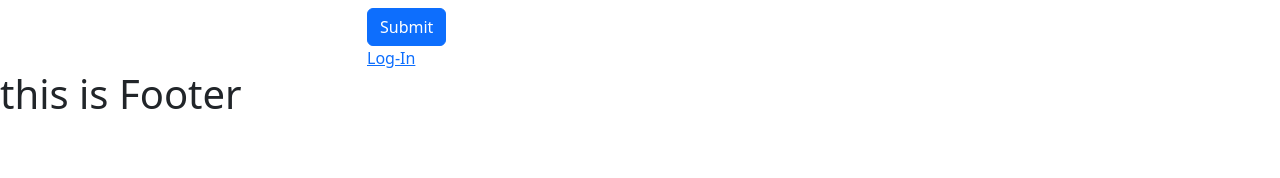
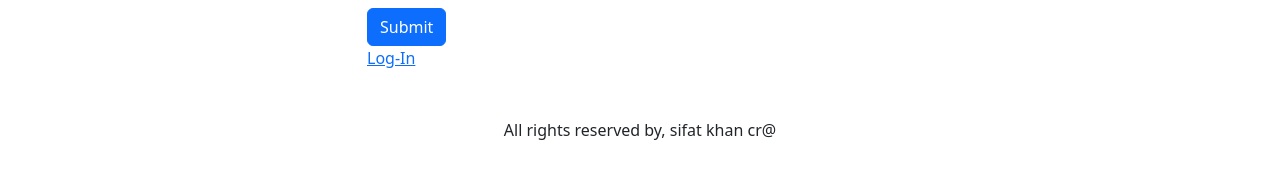
Before and after one commit to Sifat-Khan-cr/Programming-courses-client, a React (Create React App) app: page /signUp in a window 1280 px wide. Shown: the part 550-728 px from the top of the page. Built offline with nearby package versions, Linux system fonts and the light colour scheme; no server answers.

Commit message:
pdf download process done

```diff
--- a/package.json
+++ b/package.json
@@ -14,6 +14,7 @@
     "react-dom": "^18.2.0",
     "react-router-dom": "^6.4.2",
     "react-scripts": "5.0.1",
+    "react-to-pdf": "^0.0.14",
     "web-vitals": "^2.1.4"
   },
   "scripts": {
--- a/src/Pages/CourseDeatail/CourseDetail.js
+++ b/src/Pages/CourseDeatail/CourseDetail.js
@@ -2,14 +2,15 @@ import React from 'react';
 import { Link, useLoaderData } from 'react-router-dom';
 
 const CourseDetail = () => {
+
     const course = useLoaderData();
-    const { name, id, image, info, price } = course;
+    const { name, id, image, info, } = course;
     return (
         <div>
             <h2>Course detail of {name}</h2>
             <img src={image} alt="" />
             <p>{info}</p>
-            <button><Link to={`/course/premium/${id}`}>Premium</Link></button>
+            <button><Link to={`/course/premium/${id}`}>Get Premium Access</Link></button>
 
         </div >
     );
--- a/src/Pages/Shared/Footer/Footer.js
+++ b/src/Pages/Shared/Footer/Footer.js
@@ -2,8 +2,8 @@ import React from 'react';
 
 const Footer = () => {
     return (
-        <div>
-            <h1>this is Footer</h1>
+        <div className='text-center m-5'>
+            <p>All rights reserved by, sifat khan cr@</p>
 
         </div>
     );
```
Also changed, not shown: src/Pages/Courses/Premium/Premium.js (+13 -4 lines), 1 other file (tests, documents, lock files or other folders).
